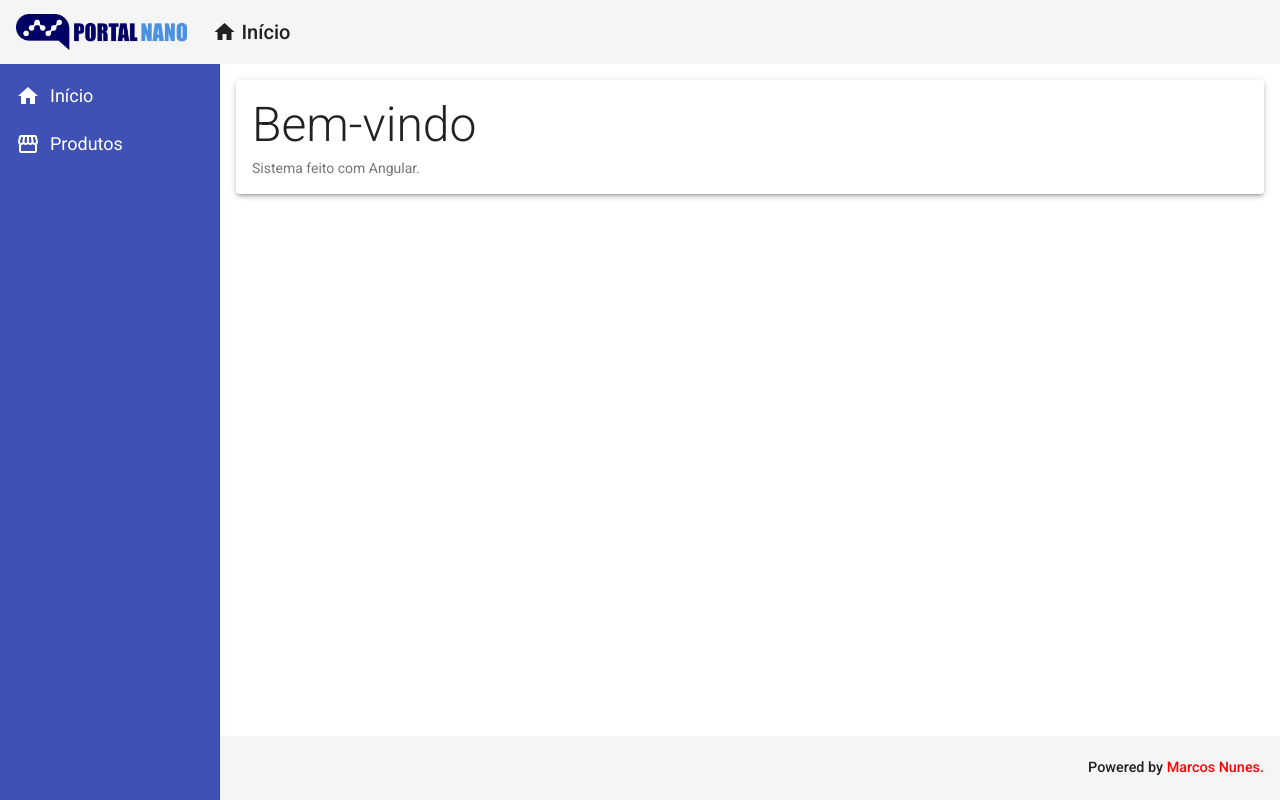
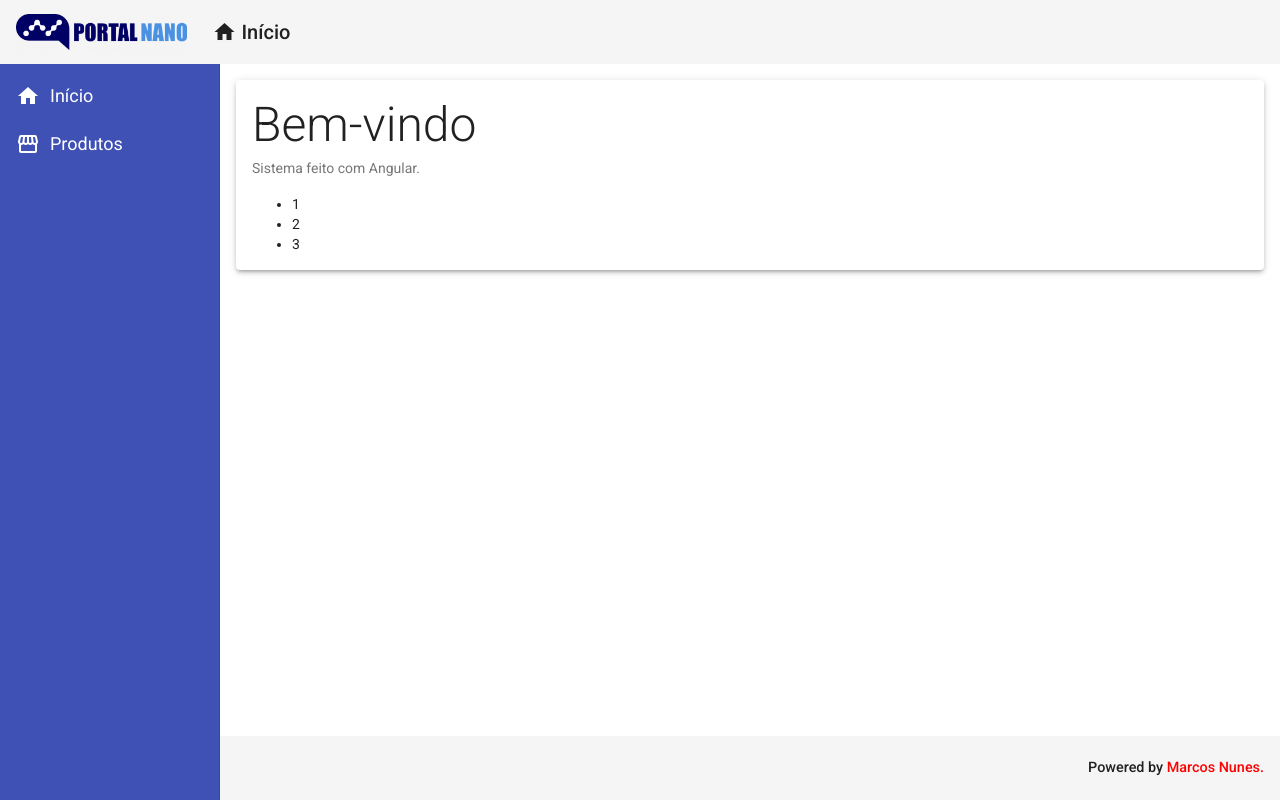
Before and after one commit to marcosnunesmbs/angular-9, an Angular app in the folder frontend/: page / in a window 1280 px wide. Built offline with nearby package versions, Linux system fonts and the light colour scheme.

Commit message:
diretiva estrutural

```diff
--- a/frontend/src/app/app.module.ts
+++ b/frontend/src/app/app.module.ts
@@ -13,7 +13,8 @@
 import { HomeComponent } from './views/home/home.component';
 import { MatCardModule } from '@angular/material/card';
 import { ProductCrudComponent } from './views/product-crud/product-crud.component';
-import { RedDirective } from './directives/red.directive'
+import { RedDirective } from './directives/red.directive';
+import { ForDirective } from './directives/for.directive'
 
 @NgModule({
   declarations: [
@@ -23,7 +24,8 @@
     NavComponent,
     HomeComponent,
     ProductCrudComponent,
-    RedDirective
+    RedDirective,
+    ForDirective
   ],
   imports: [
     BrowserModule,
--- /dev/null
+++ b/frontend/src/app/directives/for.directive.ts
@@ -0,0 +1,21 @@
+import { Directive, OnInit, Input, ViewContainerRef, TemplateRef } from '@angular/core';
+
+@Directive({
+  selector: '[myFor]'
+})
+export class ForDirective implements OnInit{
+
+  @Input('myForEm') numbers: number[]
+
+  constructor(
+    private ViewContainerRef: ViewContainerRef,
+    private template: TemplateRef<any>
+  ) { }
+
+  ngOnInit(): void {
+    for(let number of this.numbers) {
+      this.ViewContainerRef.createEmbeddedView(this.template, { $implicit: number })
+    }
+  }
+
+}
--- a/frontend/src/app/views/home/home.component.html
+++ b/frontend/src/app/views/home/home.component.html
@@ -5,4 +5,7 @@
     <mat-card-subtitle class="subtitle">
         Sistema feito com Angular.
     </mat-card-subtitle>
+    <ul>
+        <li *myFor="let n em [1, 2, 3]">{{ n }}</li>
+    </ul>
 </mat-card>
```
